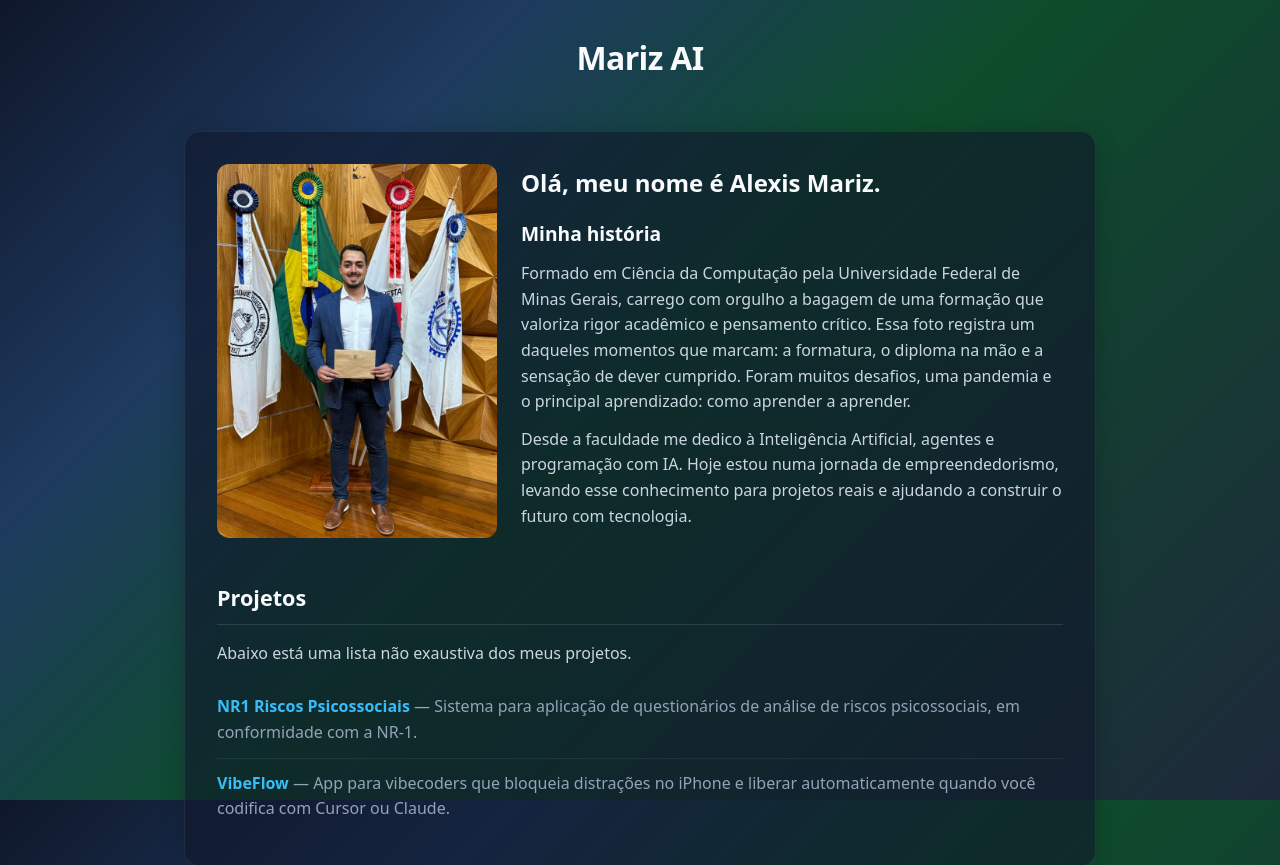
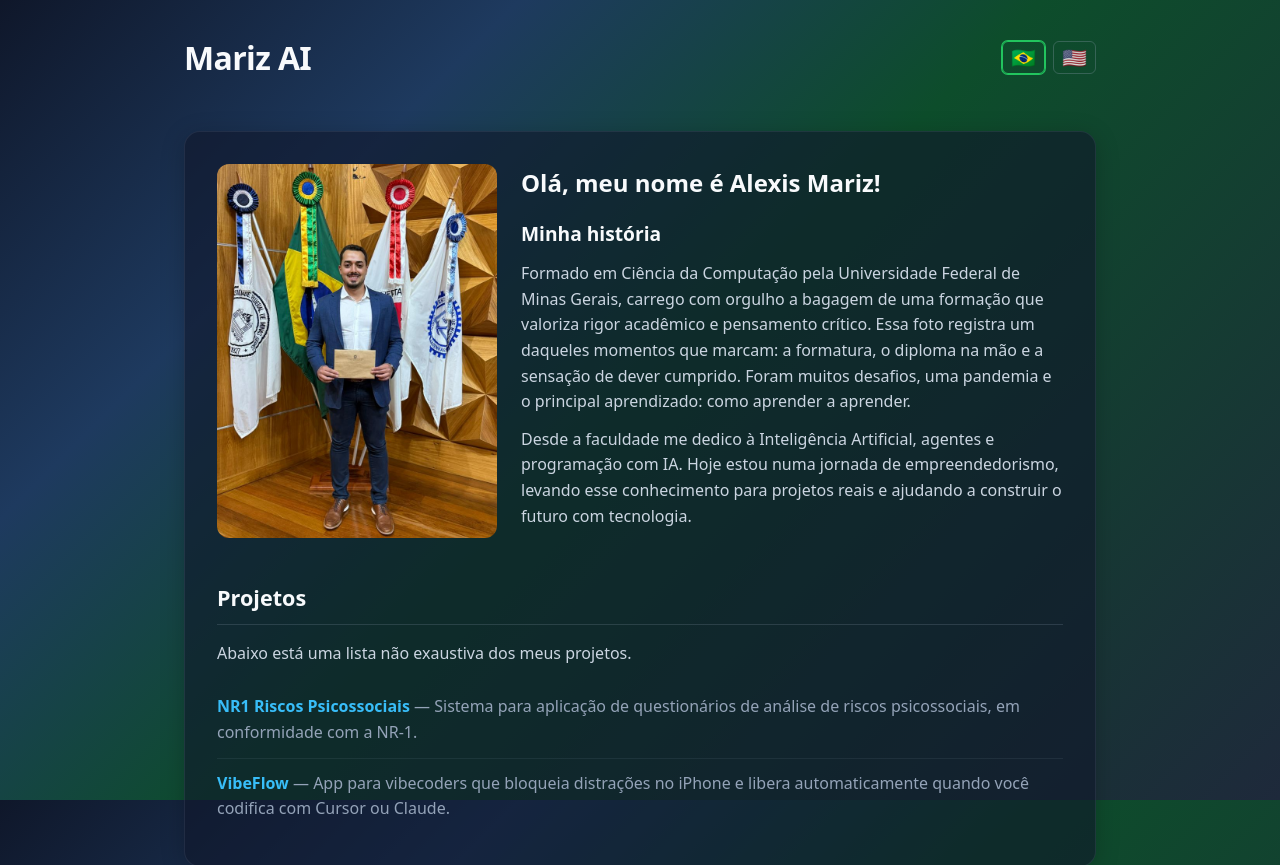
Before and after one commit to Adgmariz/mariz.ai, a Next.js app: page / in a window 1280 px wide. Shown: the top 865 px of the page. Built offline with nearby package versions, Linux system fonts and the light colour scheme.

Commit message:
Refactor homepage layout and styles; implement multilingual support with language switcher and update content for improved accessibility.

```diff
--- a/app/globals.css
+++ b/app/globals.css
@@ -29,8 +29,43 @@ body {
 }
 
 .header {
-  text-align: center;
+  display: flex;
+  justify-content: space-between;
+  align-items: center;
   margin-bottom: 3rem;
+}
+
+.header .site-title {
+  margin-bottom: 0;
+}
+
+.blog .lang-switcher {
+  display: flex;
+  gap: 0.5rem;
+  align-items: center;
+}
+
+.blog .lang-switcher button {
+  background: none;
+  border: 1px solid rgba(148, 163, 184, 0.35);
+  border-radius: 6px;
+  padding: 0.35rem 0.5rem;
+  font-size: 1.25rem;
+  line-height: 1;
+  cursor: pointer;
+  opacity: 0.85;
+  transition: opacity 0.2s, border-color 0.2s;
+}
+
+.blog .lang-switcher button:hover {
+  opacity: 1;
+  border-color: rgba(148, 163, 184, 0.6);
+}
+
+.blog .lang-switcher button.active {
+  opacity: 1;
+  border-color: #22c55e;
+  box-shadow: 0 0 0 1px #22c55e;
 }
 
 .site-title {
--- a/app/page.tsx
+++ b/app/page.tsx
@@ -1,16 +1,93 @@
+'use client'
+
 import Image from 'next/image'
 import Link from 'next/link'
+import { useCallback, useEffect, useState } from 'react'
+
+const STORAGE_KEY = 'mariz-lang'
+
+const t = {
+  pt: {
+    siteTitle: 'Mariz AI',
+    hello: 'Olá, meu nome é',
+    name: 'Alexis Mariz!',
+    storyTitle: 'Minha história',
+    story1:
+      'Formado em Ciência da Computação pela Universidade Federal de Minas Gerais, carrego com orgulho a bagagem de uma formação que valoriza rigor acadêmico e pensamento crítico. Essa foto registra um daqueles momentos que marcam: a formatura, o diploma na mão e a sensação de dever cumprido. Foram muitos desafios, uma pandemia e o principal aprendizado: como aprender a aprender.',
+    story2:
+      'Desde a faculdade me dedico à Inteligência Artificial, agentes e programação com IA. Hoje estou numa jornada de empreendedorismo, levando esse conhecimento para projetos reais e ajudando a construir o futuro com tecnologia.',
+    projectsTitle: 'Projetos',
+    projectsIntro: 'Abaixo está uma lista não exaustiva dos meus projetos.',
+    projectsEmpty: 'Em breve, novos projetos serão listados aqui.',
+    nr1Name: 'NR1 Riscos Psicossociais',
+    nr1Desc:
+      'Sistema para aplicação de questionários de análise de riscos psicossociais, em conformidade com a NR-1.',
+    vibeflowDesc:
+      'App para vibecoders que bloqueia distrações no iPhone e libera automaticamente quando você codifica com Cursor ou Claude.',
+  },
+  en: {
+    siteTitle: 'Mariz AI',
+    hello: "Hi, I'm",
+    name: 'Alexis Mariz!',
+    storyTitle: 'My story',
+    story1:
+      'I have a degree in Computer Science from Universidade Federal de Minas Gerais, and I carry the pride of a education that values academic rigor and critical thinking. This photo captures one of those defining moments: graduation, diploma in hand, and the feeling of mission accomplished. There were many challenges, a pandemic, and the main lesson: how to learn to learn.',
+    story2:
+      'Since university I have been dedicated to Artificial Intelligence, agents, and programming with AI. Today I am on an entrepreneurial journey, taking this knowledge to real projects and helping to build the future with technology.',
+    projectsTitle: 'Projects',
+    projectsIntro: 'Below is a non-exhaustive list of my projects.',
+    projectsEmpty: 'New projects will be listed here soon.',
+    nr1Name: 'NR1 Riscos Psicossociais',
+    nr1Desc:
+      'System for applying psychosocial risk analysis questionnaires, in compliance with NR-1, a Brazilian regulation for occupational health and safety in the workplace.',
+    vibeflowDesc:
+      'App for vibecoders that blocks distractions on iPhone and unlocks automatically when you code with Cursor or Claude Code.',
+  },
+} as const
+
+type Lang = 'pt' | 'en'
+
+function getStoredLang(): Lang {
+  if (typeof window === 'undefined') return 'pt'
+  try {
+    const stored = localStorage.getItem(STORAGE_KEY)
+    return stored === 'en' || stored === 'pt' ? stored : 'pt'
+  } catch {
+    return 'pt'
+  }
+}
 
 export default function Home() {
+  const [lang, setLangState] = useState<Lang>('pt')
+  const [mounted, setMounted] = useState(false)
+
+  const setLang = useCallback((next: Lang) => {
+    try {
+      localStorage.setItem(STORAGE_KEY, next)
+    } catch {
+      /* ignore */
+    }
+    setLangState(next)
+    document.documentElement.lang = next === 'pt' ? 'pt-BR' : 'en'
+    document.title = next === 'pt' ? 'Mariz AI' : 'Mariz AI'
+  }, [])
+
+  useEffect(() => {
+    setLang(getStoredLang())
+    setMounted(true)
+  }, [setLang])
+
+  const s = t[lang]
+
   const projetos = [
     {
-      nome: 'NR1 Riscos Psicossociais',
-      descricao: 'Sistema para aplicação de questionários de análise de riscos psicossociais, em conformidade com a NR-1.',
+      nome: s.nr1Name,
+      descricao: s.nr1Desc,
       url: 'https://www.nr1riscospsicossociais.com.br/',
     },
     {
       nome: 'VibeFlow',
-      descricao: 'App para vibecoders que bloqueia distrações no iPhone e liberar automaticamente quando você codifica com Cursor ou Claude.',
+      descricao: s.vibeflowDesc,
       url: '/vibeflow',
     },
   ]
@@ -18,7 +95,27 @@ export default function Home() {
   return (
     <main className="blog">
       <header className="header">
-        <h1 className="site-title">Mariz AI</h1>
+        <h1 className="site-title">{s.siteTitle}</h1>
+        <div className="lang-switcher" role="group" aria-label={lang === 'pt' ? 'Idioma' : 'Language'}>
+          <button
+            type="button"
+            title="Português"
+            aria-pressed={mounted && lang === 'pt'}
+            className={mounted && lang === 'pt' ? 'active' : ''}
+            onClick={() => setLang('pt')}
+          >
+            🇧🇷
+          </button>
+          <button
+            type="button"
+            title="English"
+            aria-pressed={mounted && lang === 'en'}
+            className={mounted && lang === 'en' ? 'active' : ''}
+            onClick={() => setLang('en')}
+          >
+            🇺🇸
+          </button>
+        </div>
       </header>
 
       <article className="article">
@@ -26,7 +123,7 @@ export default function Home() {
           <div className="hero-image-wrapper">
             <Image
               src="/alexis_formatura.jpeg"
-              alt="Alexis na formatura"
+              alt={lang === 'pt' ? 'Alexis na formatura' : 'Alexis at graduation'}
               width={600}
               height={800}
               className="hero-image"
@@ -34,27 +131,18 @@ export default function Home() {
             />
           </div>
           <div className="hero-text">
-            <h2>Olá, meu nome é <span className="name-inline">Alexis Mariz.</span></h2>
-            <h3 className="story-title">Minha história</h3>
-            <p>
-              Formado em Ciência da Computação pela Universidade Federal de Minas Gerais, carrego com orgulho a bagagem
-              de uma formação que valoriza rigor acadêmico e pensamento crítico. Essa foto
-              registra um daqueles momentos que marcam: a formatura, o diploma na mão e a
-              sensação de dever cumprido. Foram muitos desafios, uma pandemia e o principal aprendizado: como aprender a aprender.
-            </p>
-            <p>
-              Desde a faculdade me dedico à Inteligência Artificial, agentes e programação com IA.
-              Hoje estou numa jornada de empreendedorismo, levando esse conhecimento para
-              projetos reais e ajudando a construir o futuro com tecnologia.
-            </p>
+            <h2>
+              {s.hello} <span className="name-inline">{s.name}</span>
+            </h2>
+            <h3 className="story-title">{s.storyTitle}</h3>
+            <p>{s.story1}</p>
+            <p>{s.story2}</p>
           </div>
         </section>
 
         <section className="projects">
-          <h2>Projetos</h2>
-          <p className="projects-intro">
-            Abaixo está uma lista não exaustiva dos meus projetos.
-          </p>
+          <h2>{s.projectsTitle}</h2>
+          <p className="projects-intro">{s.projectsIntro}</p>
           {projetos.length > 0 ? (
             <ul className="project-list">
               {projetos.map((projeto, i) => (
@@ -83,9 +171,7 @@ export default function Home() {
               ))}
             </ul>
           ) : (
-            <p className="projects-empty">
-              Em breve, novos projetos serão listados aqui.
-            </p>
+            <p className="projects-empty">{s.projectsEmpty}</p>
           )}
         </section>
       </article>
```
